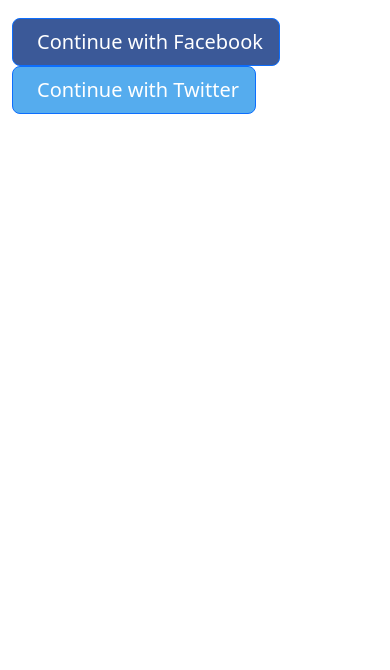
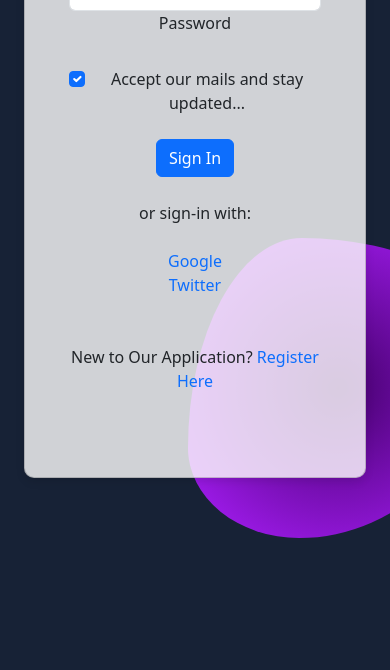
Before and after one commit to jayakrishnagaddam/PRICES-PREDICTION-SYSTEM, a Flask app: page / in a window 390 px wide. Shown: the part 817-1487 px from the top of the page. Before the commit the page ends 931 px from the top, so only its background shows below. Run offline with Flask 3, Linux system fonts and the light colour scheme; some libraries are stand-ins or nearby versions.

Commit message:
Login Update

```diff
--- a/templates/login.html
+++ b/templates/login.html
@@ -1,21 +1,72 @@
-<doctype html>
-    <html>
-        <head>
-            <title>
-                Login
-            </title>
+<!-- Section: Design Block -->
+<section class="background-radial-gradient overflow-hidden">
   {%include 'bootstrap.html'%}
+  <title>Login</title>
+  <style>
+    .background-radial-gradient {
+      background-color: hsl(218, 41%, 15%);
+      background-image: radial-gradient(650px circle at 0% 0%,
+          hsl(218, 41%, 35%) 15%,
+          hsl(218, 41%, 30%) 35%,
+          hsl(218, 41%, 20%) 75%,
+          hsl(218, 41%, 19%)r 80%,
+          transparent 100%),
+        radial-gradient(1250px circle at 100% 100%,
+          hsl(218, 41%, 45%) 15%,
+          hsl(218, 41%, 30%) 35%,
+          hsl(218, 41%, 20%) 75%,
+          hsl(218, 41%, 19%) 80%,
+          transparent 100%);
+    }
 
-        </head>
+    #radius-shape-1 {
+      height: 220px;
+      width: 220px;
+      top: -60px;
+      left: -130px;
+      background: radial-gradient(#44006b, #ad1fff);
+      overflow: hidden;
+    }
+    #non{
+      text-decoration: none;
+    }
+    #radius-shape-2 {
+      border-radius: 38% 62% 63% 37% / 70% 33% 67% 30%;
+      bottom: -60px;
+      right: -110px;
+      width: 300px;
+      height: 300px;
+      background: radial-gradient(#44006b, #ad1fff);
+      overflow: hidden;
+    }
+    .card {
+background-color: rgba(255, 255, 255, 0.8); /* Use RGBA color to set transparency */
+border-radius: 10px;
+padding: 20px;
+box-shadow: 0 4px 8px rgba(0, 0, 0, 0.1); /* Add a subtle box shadow */
+}
+
+  </style>
 <body>
-            <section class="vh-100">
-                <div class="container py-5 h-100">
-                  <div class="row d-flex align-items-center justify-content-center h-100">
-                    <div class="col-md-8 col-lg-7 col-xl-6">
-                      <img src="https://mdbcdn.b-cdn.net/img/Photos/new-templates/bootstrap-login-form/draw2.svg"
-                        class="img-fluid" alt="Phone image">
+  <div class="container px-4 py-5 px-md-5 text-center text-lg-start my-5">
+    <div class="row gx-lg-5 align-items-center mb-5">
+      <div class="col-lg-6 mb-5 mb-lg-0" style="z-index: 10">
+        <h1 class="my-5 display-5 fw-bold ls-tight" style="color: hsl(218, 81%, 95%)">
+          Connect with us &<br />
+          <span style="color: hsl(218, 81%, 75%)">Enter Predator, Our AI powered Prices Prediction System...</span>
+        </h1>
+        <p class="mb-4 opacity-70" style="color: hsl(218, 81%, 85%); font-size:20px;">
+          "Prices Prediction combined with Artificial Intelligence makes revolutionary changes in future marketing"
+        </p>
+        <p class="mb-4 opacity-70" style="color: hsl(218, 81%, 85%); font-size:20px;">Source : Trust Me Bro...</p>
       </div>
-                    <div class="col-md-7 col-lg-5 col-xl-5 offset-xl-1">
+
+      <div class="col-lg-6 mb-5 mb-lg-0 position-relative">
+        <div id="radius-shape-1" class="position-absolute rounded-circle shadow-5-strong"></div>
+        <div id="radius-shape-2" class="position-absolute shadow-5-strong"></div>
+
+        <div class="card bg-glass">
+          <div class="card-body px-4 py-5 px-md-5">
             {% with messages = get_flashed_messages() %}
                     {% if messages %}
                       <ul class="flash">
@@ -26,58 +77,62 @@
                     {% endif %}
                   {% endwith %}
             <form method="post">
-                        <h1 class="text-center lead mb-4" style="font-size: 32px;"><b>LOGIN HERE</b></h1>
+              <p class="text-center" style="font-size: 24x;">Login Here...</p>
+              <!-- 2 column grid layout with text inputs for the first and last names -->
+
               <div class="form-outline mb-4">
-                          <input type="Username" name="username" id="username" class="form-control form-control-lg" placeholder="Enter Username" required/>
-                          <label class="form-label" name="username" for="form1Example13"><b>Username</b></label>
+                <input type="username" id="form3Example3" class="form-control" name="username" required/>
+                <label class="form-label" for="form3Example3">Username</label>
               </div>
 
               <!-- Password input -->
 <div class="form-outline mb-4">
-                          <input type="password" name="password" id="form1Example23" class="form-control form-control-lg" placeholder="Enter Password" required/>
-                          <label class="form-label" name="password" for="form1Example23"><b>Password</b></label>
+<input type="password" id="form3Example4" class="form-control" name="password" required/>
+<label class="form-label" for="form3Example4">Password</label>
 </div>
 
-                        <div class="d-flex justify-content-around align-items-center mb-4">
               <!-- Checkbox -->
-                          <div class="form-check">
-                            <input class="form-check-input" type="checkbox" value="" id="form1Example3" checked />
-                            <label class="form-check-label" for="form1Example3"> Remember me </label>
+              <div class="form-check d-flex justify-content-center mb-4">
+                <input class="form-check-input me-2" type="checkbox" value="" id="form2Example33" checked />
+                <label class="form-check-label" for="form2Example33">
+                  Accept our mails and stay updated...
+                </label>
               </div>
 
+              <!-- Submit button -->
+              <button type="submit" class="btn btn-primary btn-block mb-4">
+                Sign In
+              </button>
 
-                          <a href="#!">Forgot password?</a>
+              <!-- Register buttons -->
+              <div class="text-center">
+                <p>or sign-in with:</p>
+                <div class="mt-4">
+                  <div class="row">
+                      <div class="col-sm-6" id="non">
+                     <a id="non" href="#">Google</a>
                      </div>
-                        {% if error %}
-                        <div class="alert alert-danger mt-3" role="alert">
-                            {{ error }}
-                        </div>
-                        {% endif %}
-                        <!-- Submit button -->
-                        <button href="{{url_for('signup')}}" type="submit" class="btn btn-primary btn-lg btn-block">Sign in</button>
-
-                        <div class="divider d-flex align-items-center my-4">
-                          <p class="text-center fw-bold mx-3 mb-0 text-muted">Don't Have an Account? </p>
-                          <a href="{{url_for('signup')}}" class="btn btn-dark btn-lg">Signup</a>
-                        </div>
-                        <div class="divider d-flex align-items-center my-4">
-                            <p class="text-center fw-bold mx-3 mb-0 text-muted">OR</p>
-                        </div>
-
-                        <a class="btn btn-primary btn-lg btn-block" style="background-color: #3b5998" href="#!"
-                          role="button">
-                          <i class="fab fa-facebook-f me-2"></i>Continue with Facebook
-                        </a>
-                        <a class="btn btn-primary btn-lg btn-block" style="background-color: #55acee" href="#!"
-                          role="button">
-                          <i class="fab fa-twitter me-2"></i>Continue with Twitter</a>
-
-                      </form>
-
+                     <div class="col-sm-6 mb-4" id="non">
+                     <a class="text-center" id="non" href="#">Twitter</a></div>
                   </div>
                 </div>
               </div>
+
+              <div class="mt-4 text-center">
+                  <p>New to Our Application? <a id="non" href="{{url_for('signup')}}">Register Here</a></p>
+              </div>
+            </form>
+          </div>
+        </div>
+      </div>
+    </div>
+  </div>
+  </body>
+  <script src="https://code.jquery.com/jquery-3.3.1.slim.min.js"></script>
+<script src="https://cdnjs.cloudflare.com/ajax/libs/popper.js/1.14.7/umd/popper.min.js"></script>
+<script src="https://stackpath.bootstrapcdn.com/bootstrap/4.3.1/js/bootstrap.min.js"></script>
+  <script src="https://code.jquery.com/jquery-3.3.1.slim.min.js"></script>
+<script src="https://cdnjs.cloudflare.com/ajax/libs/popper.js/1.14.7/umd/popper.min.js"></script>
+<script src="https://stackpath.bootstrapcdn.com/bootstrap/4.3.1/js/bootstrap.min.js"></script>
 </section>
-        </body>
-    </html>
-</doctype>
+<!-- Section: Design Block -->
```
Lines whose indentation alone changed are shown as unchanged.
